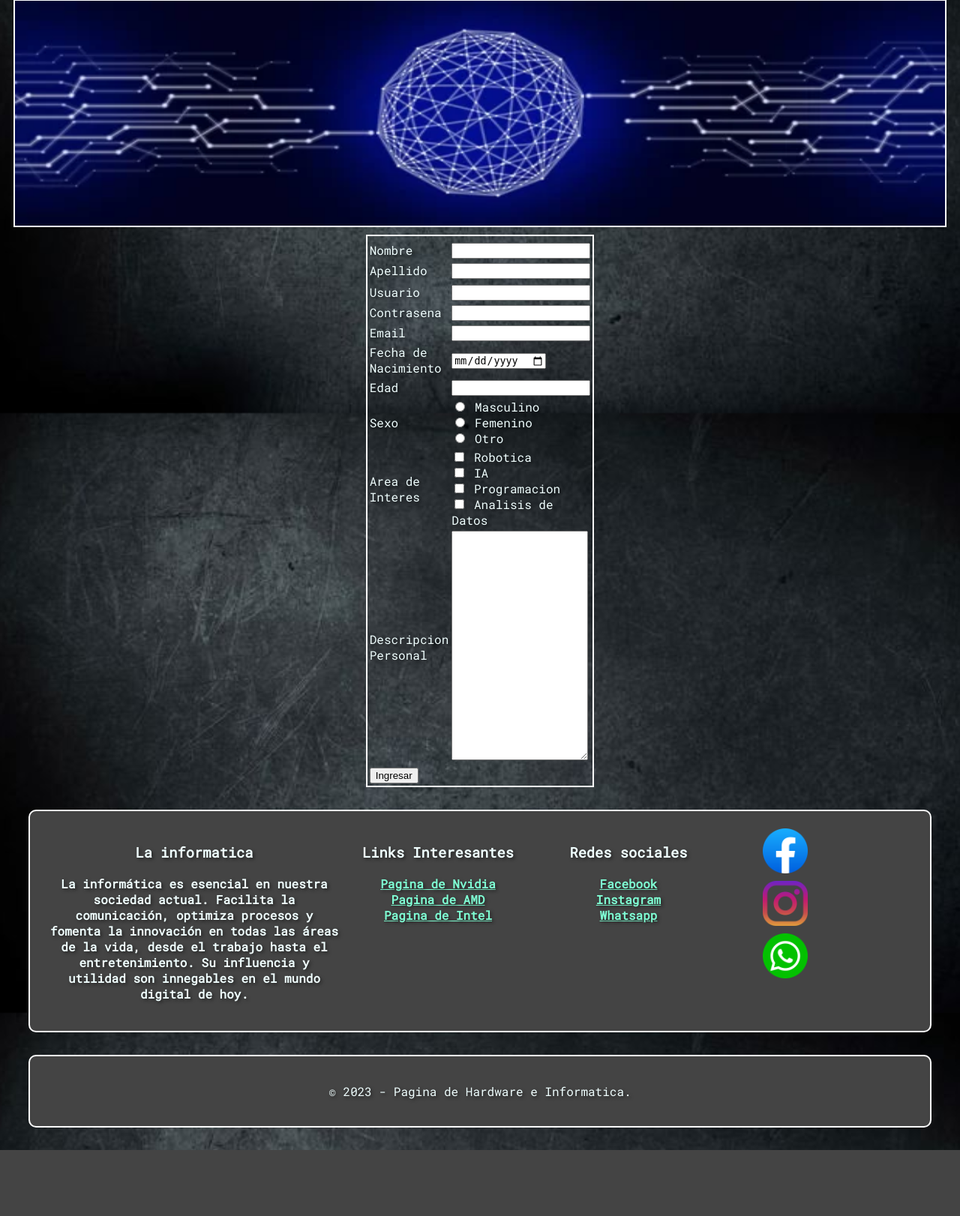
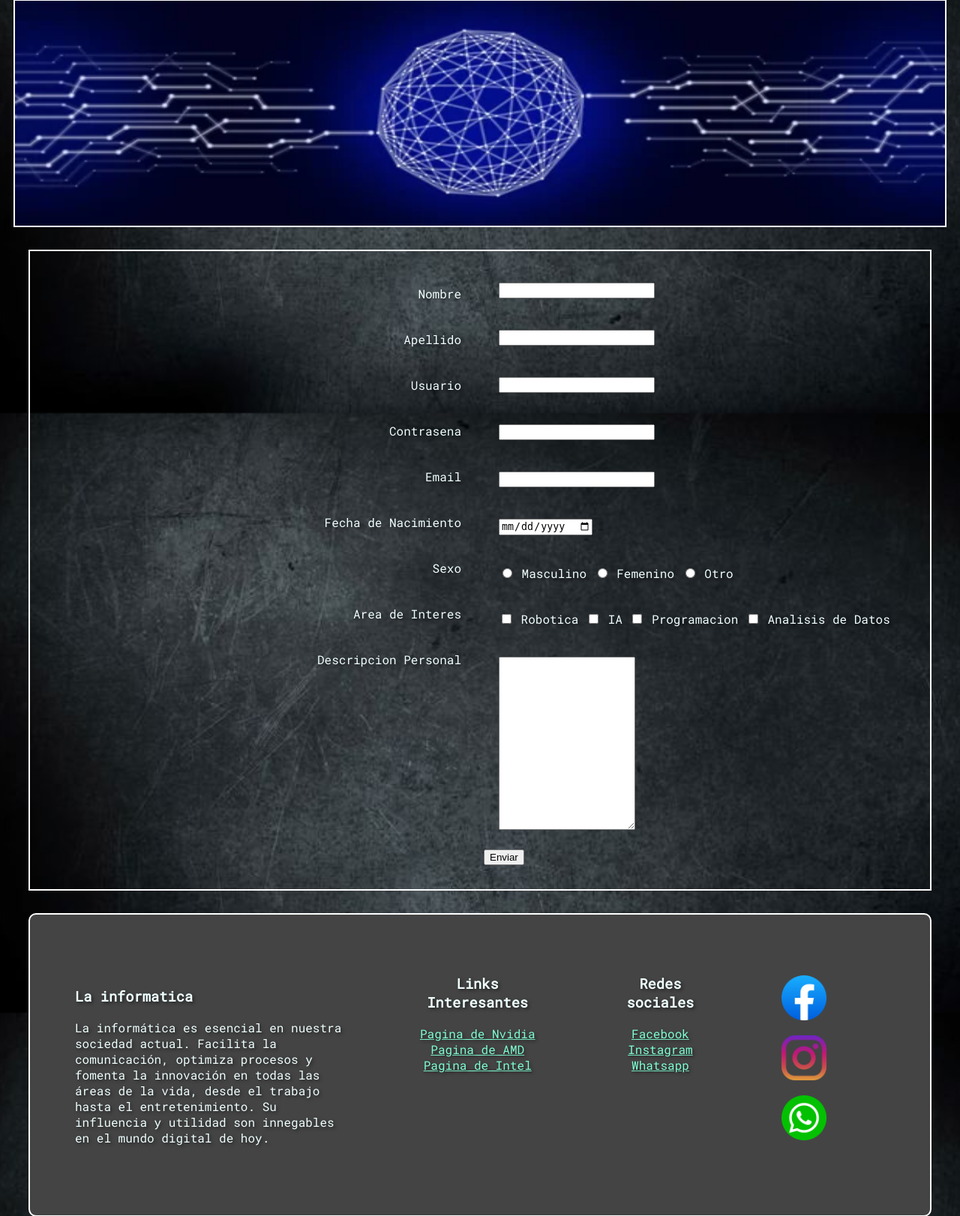
Before and after one commit to DevsJane/InfowareWeb, a PHP site: page /indexRegistro.html in a window 1280 px wide. Shown: the part 249-1871 px from the top of the page at 75% size. Before the commit the page ends 1783 px from the top, so only its background shows below. Run offline with PHP 8.4, Linux system fonts and the light colour scheme; lists and menus that the app fills with data are empty.

Commit message:
Implementacion completa de tables a divs

```diff
--- a/indexRegistro.html
+++ b/indexRegistro.html
@@ -11,14 +11,6 @@
 
         <header>
             <h1 class="center-text">Pagina de Informatica y Hardware</h1>
-            <!--
-            <nav>
-                <ul>
-                    <li><a href="indexInicio.html">Inicio</a></li>
-                    <li><a href="indexRegistro.html">Registro</a></li>
-                </ul>
-            </nav>
-            -->
 
             <div class="section">
                 <img src="logo-nav.png" id="logo-nav">
@@ -40,33 +32,34 @@
 
         <main>
             <!--
-            <section style="width: 90%; margin: auto;">
-                <table style="border: 2px solid white;width:25%; margin: auto;">
-                    <th style="border: 2px solid white;">
-                        <td style="border: 2px solid white;">
+            <section id="register-form-div">
+                <div id="register-form">
                     <form>
-                                <br>
+                        <div class="register-form-margin">
                             <label for="nombre">Nombre</label>
-                                <input id="nombre" type="text" name="nombre">
-                                <br>
+                            <input id="nombre" type="text" placeholder="Nombre" class="input-width">
+                        </div>
+                        <div class="register-form-margin">
                             <label for="apellido">Apellido</label>
-                                <input id="apellido" type="text" name="apellido">
-                                <br>
+                            <input id="correo" type="text" placeholder="Correo Electronico" class="input-width">
+                        </div>
+                        <div class="register-form-margin">
                             <label for="usuario">Usuario</label>
-                                <input id="usuario" type="text" name="usuario">
-                                <br>
+                            <input id="asunto" type="text" placeholder="Asunto" class="input-width">
+                        </div>
+                        <div class="register-form-margin">
                             <label for="contrasena">Contrasena</label>
-                                <input id="contrasena" type="password" name="contrasena">
-                                <br>
+                            <input id="asunto" type="text" placeholder="Asunto" class="input-width">
+                        </div>
+                        <div class="register-form-margin">
                             <label for="email">Email</label>
-                                <input id="email" type="text" name="email">
-                                <br>
+                            <input id="email" type="text" placeholder="Asunto" class="input-width">
+                        </div>
+                        <div class="register-form-margin">
                             <label for="birthday">Fecha de Nacimiento</label>
                             <input id="birthday" type="date" name="birthday">
-                                <br>
-                                <label for="age">Edad</label>
-                                <input id="age" type="number" name="age">
-                                <br>
+                        </div>
+                        <div class="register-form-margin">
                             <label for="sexo">Sexo</label>
                             <input id="masculino" type="radio" name="mas">
                             <label for="masculino">Masculino</label>
@@ -77,6 +70,8 @@
                             <input id="otro" type="radio" name="other">
                             <label for="otro">Otro</label>
                             <br>
+                        </div>
+                        <div class="register-form-margin">
                             <label for="area">Area de Interes</label>
                             <input id="robo" type="checkbox" name="robotica">
                             <label for="robo">Robotica</label>
@@ -90,175 +85,87 @@
                             <input id="ana" type="checkbox" name="analisis">
                             <label for="ana">Analisis de Datos</label>
                             <br>
+                        </div>
+                        <div class="register-form-margin">
                             <label for="descripcion">Descripcion Personal</label>
                             <textarea id="descripcion";cols="50" rows="20"></textarea>
-                                <br>
-                                <input type="submit" value="Ingresar">
+                        </div>
+                        <div class="register-form-margin">
+                            <input type="submit" value="Enviar" id="input-button">
+                        </div>
                     </form>
-                        </td>
-                    </th>
-                </table>
+                </div>
             </section>
             -->
-            <section id="form-section">
-                <table id="form-table">
-                    <form>
-                        <tr>
-                            <th id="form-margin"></th>
-                            <th></th>
-                        </tr>
-                        <tr>
-                            <td>
-                                <label for="nombre">Nombre</label>
-                            </td>
-                            <td>
-                                <input id="nombre" type="text" name="nombre">
-                            </td>
-                        </tr>
-                        <tr>
-                            <td>
-                                <label for="apellido">Apellido</label>
-                            </td>
-                            <td>
-                                <input id="apellido" type="text" name="apellido">
-                            </td>
-                        </tr>
-                        <tr></tr>
-                        <tr>
-                            <td>
-                                <label for="usuario">Usuario</label>
-                            </td>
-                            <td>
-                                <input id="usuario" type="text" name="usuario">
-                            </td>
-                        </tr>
-                        <tr>
-                            <td>
-                                <label for="contrasena">Contrasena</label>
-                            </td>
-                            <td>
-                                <input id="contrasena" type="password" name="contrasena">
-                            </td>
-                        </tr>
-                        <tr>
-                            <td>
-                                <label for="email">Email</label>
-                            </td>
-                            <td>
-                                <input id="email" type="text" name="email">
-                            </td>
-                        </tr>
-                        <tr>
-                            <td>
-                                <label for="birthday">Fecha de Nacimiento</label>
-                            </td>
-                            <td>
-                                <input id="birthday" type="date" name="birthday">
-                            </td>
-                        </tr>
-                        <tr>
-                            <td>
-                                <label for="age">Edad</label>
-                            </td>
-                            <td>
-                                <input id="age" type="number" name="age">
-                            </td>
-                        </tr>
-                        <tr>
-                            <td>
-                                <label for="sexo">Sexo</label>
-                            </td>
-                            <td>
+            <section id="register-form-div">
+                <div id="register-label-div">
+                    <div class="register-form-margin"><label for="nombre">Nombre</label></div>
+                    <div class="register-form-margin"><label for="apellido">Apellido</label></div>
+                    <div class="register-form-margin"><label for="usuario">Usuario</label></div>
+                    <div class="register-form-margin"><label for="contrasena">Contrasena</label></div>
+                    <div class="register-form-margin"><label for="email">Email</label></div>
+                    <div class="register-form-margin"><label for="birthday">Fecha de Nacimiento</label></div>
+                    <div class="register-form-margin"><label for="sexo">Sexo</label></div>
+                    <div class="register-form-margin"><label for="area">Area de Interes</label></div>
+                    <div class="register-form-margin"><label for="descripcion">Descripcion Personal</label></div>
+                </div>
+                <div id="register-input-div">
+                    <div class="register-form-margin"><input id="nombre" type="text" class="input-width"></div>
+                    <div class="register-form-margin"><input id="apellido" type="text" class="input-width"></div>
+                    <div class="register-form-margin"><input id="usuario" type="text" class="input-width"></div>
+                    <div class="register-form-margin"><input id="contrasena" type="text" class="input-width"></div>
+                    <div class="register-form-margin"><input id="email" type="text" class="input-width"></div>
+                    <div class="register-form-margin"><input id="birthday" type="date" name="birthday"></div>
+                    <div class="register-form-margin">
                         <input id="masculino" type="radio" name="mas">
                         <label for="masculino">Masculino</label>
-                                <br>
                         <input id="femenino" type="radio" name="fem">
                         <label for="femenino">Femenino</label>
-                                <br>
                         <input id="otro" type="radio" name="other">
                         <label for="otro">Otro</label>
-                                <br>
-                            </td>
-                        </tr>
-                        <tr>
-                            <td>
-                                <label for="area">Area de Interes</label>
-                            </td>
-                            <td>
+                    </div>
+                    <div class="register-form-margin">
                         <input id="robo" type="checkbox" name="robotica">
                         <label for="robo">Robotica</label>
-                                <br>
                         <input id="ia" type="checkbox" name="intel">
                         <label for="ia">IA</label>
-                                <br>
                         <input id="progra" type="checkbox" name="programacion">
                         <label for="progra">Programacion</label>
-                                <br>
                         <input id="ana" type="checkbox" name="analisis">
                         <label for="ana">Analisis de Datos</label>
-                                <br>
-                            </td>
-                        </tr>
-                        <tr>
-                            <td>
-                                <label for="descripcion">Descripcion Personal</label>
-                            </td>
-                            <td>
-                                <textarea id="descripcion";cols="50" rows="20"></textarea>
-                            </td>
-                        </tr>
-                        <tr>
-                            <td>
-                                <input type="submit" value="Ingresar">
-                            </td>
-                            <td>
-
-                            </td>
-                        </tr>
-                    </form>
-                </table>
+                    </div>
+                    <div class="register-form-margin"><textarea id="descripcion";cols="10" rows="15"></textarea></div>
+                    <div><input type="submit" value="Enviar" id="input-button"></div>
+                </div>
             </section>
-
             <section>
-                <table class="section">
-                    <th class="center-text">
-                        <!--
-                            <h3>Acerca de nosotros</h3>
-                            <p> Somos una comunidad apasionada de la informática y el hardware.
-                                Ofrecemos información valiosa, consejos y noticias actualizadas sobre tecnología.
-                                Desde componentes hasta guías de construcción de PCs, te mantenemos informado y empoderado en este emocionante campo.
-                                Únete a nosotros para explorar juntos el mundo de la tecnología.
-                            </p>
-                        -->
+                <div class="section">
+                    <div id="socials-text">
                         <h3>La informatica</h3>
                         <p>
                             La informática es esencial en nuestra sociedad actual.
                             Facilita la comunicación, optimiza procesos y fomenta la innovación en todas las áreas de la vida,
                             desde el trabajo hasta el entretenimiento. Su influencia y utilidad son innegables en el mundo digital de hoy.
                         </p>
-                    </th>
-                    <th class="bottom-links-1">
-                        <div class="bottom-links-2">
+                    </div>
+                    <div class="bottom-links">
                         <h3>Links Interesantes</h3>
                         <a href="https://www.nvidia.com/es-la/" class="link">Pagina de Nvidia</a>
                         <a href="https://www.amd.com/es.html" class="link">Pagina de AMD</a>
                         <a href="https://www.intel.la/content/www/xl/es/homepage.html" class="link">Pagina de Intel</a>
                     </div>
-                    </th>
-                    <th class="bottom-links-1">
-                        <div class="bottom-links-2">
+                    <div class="bottom-links">
                         <h3>Redes sociales</h3>
                         <a href="facebook.com" class="link">Facebook</a>
                         <a href="instagram.com" class="link">Instagram</a>
                         <a href="whatsapp.com" class="link">Whatsapp</a>
                     </div>
-                    </th>
-                    <th id="socials">
+                    <div id="socials">
                         <img src="logo-facebook.webp"; class="socials-logo">
                         <img src="logo-instagram.png"; class="socials-logo">
                         <img src="logo-whatsapp.png"; class="socials-logo">
-                    </th>
-                </table>
+                    </div>
+                </div>
             </section>
         </main>
 
--- a/styles.css
+++ b/styles.css
@@ -64,16 +64,19 @@ body{
     height: 100%;
 }
 
-#threemage-tb{
+#threemage-div{
+    padding: 20px;
     margin: 30px;
     display: flex;
-    justify-content:center;
+    justify-content: space-between;
     align-items: center;
 }
 
-.threemage-th{
+.threemage-type{
     width:500px;
-    align-items: center;
+    text-align: center;
+    margin-right: 20px;
+    margin-left: 20px;
 }
 
 .threemage-dim{
@@ -96,6 +99,11 @@ body{
     margin:50px;
 }
 
+#socials-text{
+    width: 400px;
+    margin: 40px;
+}
+
 #socials{
     width: 250px;
     display: flex;
@@ -104,35 +112,67 @@ body{
 
 .socials-logo{
     width: 60px;
-    margin-bottom: 10px;
+    margin-bottom: 20px;
     margin-left: 50px;
 }
 
-.bottom-links-1{
-    width: 250px;
-    vertical-align: top;
-}
-
-.bottom-links-2{
+.bottom-links{
+    margin: 40px;
+    padding-bottom: 130px;
     display: flex;
     flex-direction: column;
+    text-align: center;
 }
 
 /*Formulario de Registro*/
 
-#form-section{
+#register-form-section{
     width: 90%;
     margin: auto;
 }
 
-#form-table{
+#register-form-div{
     border: 2px solid white;
-    width:25%;
-    margin: auto;
+    padding: 20px;
+    margin: 30px;
+    display: flex;
+    justify-content: center;
+    align-items: center;
 }
 
-#form-margin{
-    margin: 40px;
+#register-label-div{
+    display: flex;
+    flex-direction: column;
+    width: 700px;
+    height:800px;
+    padding-right: 10px;
+    text-align: right;
+}
+
+#register-input-div{
+    display: flex;
+    flex-direction: column;
+    width: 700px;
+    height:800px;
+    padding-bottom: 11px;
+    text-align: left;
+}
+
+.register-form-margin{
+    margin: 20px;
+}
+
+.input-width{
+    width: 200px;
+}
+
+#input-button{
+    text-align: center;
+}
+
+#message-width{
+    width: 200px;
+    height: 150px;
 }
 
 /*Pagina Nosotros*/
```
Also changed, not shown: indexInicio.html (+15 -56 lines), indexNosotros.html (+0 -8 lines). Lines whose indentation alone changed are shown as unchanged.
